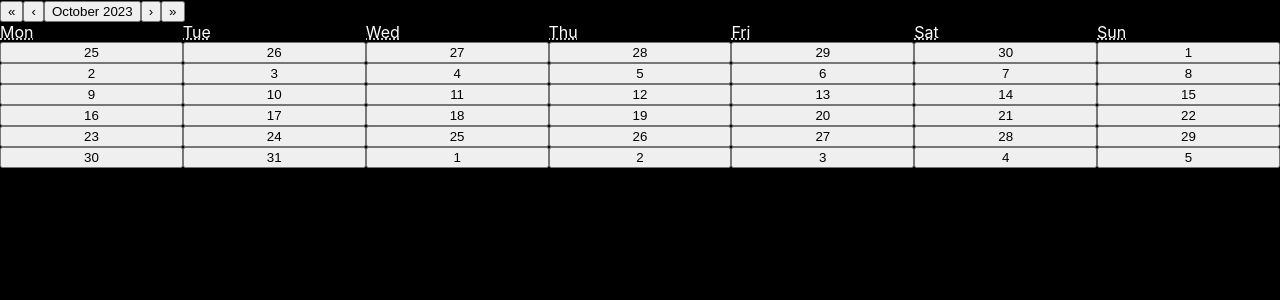
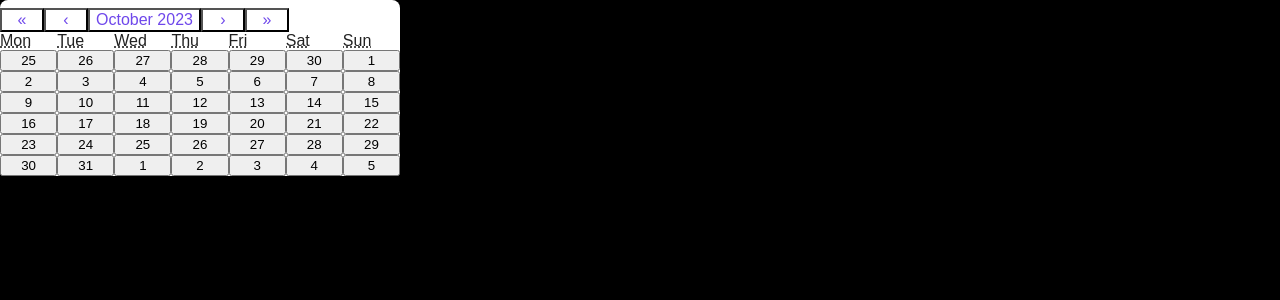
Before and after one commit to ScorpioOffi/CineWave, a React (Create React App) app: page /calendar in a window 1280 px wide. Shown: the top 300 px of the page. Built offline with nearby package versions, Linux system fonts and the light colour scheme.

Commit message:
modif calendar

```diff
--- /dev/null
+++ b/src/components/calendar/Calendar.css
@@ -0,0 +1,17 @@
+.react-calendar {
+    width: 400px;
+    max-width: 100%;
+    background-color: #fff;
+    color: #222;
+    border-radius: 8px;
+    box-shadow: 0 12px 24px rgba(0, 0, 0, 0.2);
+    font-family: Arial, Helvetica, sans-serif;
+    line-height: 1.125em;
+   }
+   .react-calendar__navigation button {
+    color: #6f48eb;
+    min-width: 44px;
+    background: none;
+    font-size: 16px;
+    margin-top: 8px;
+   }
--- a/src/components/calendar/Calendar.tsx
+++ b/src/components/calendar/Calendar.tsx
@@ -1,5 +1,6 @@
 import { useState } from 'react';
 import Calendar from 'react-calendar';
+import './Calendar.css'
 
 const Calendrier = () => {
   const [date, setDate] = useState(new Date());
```
